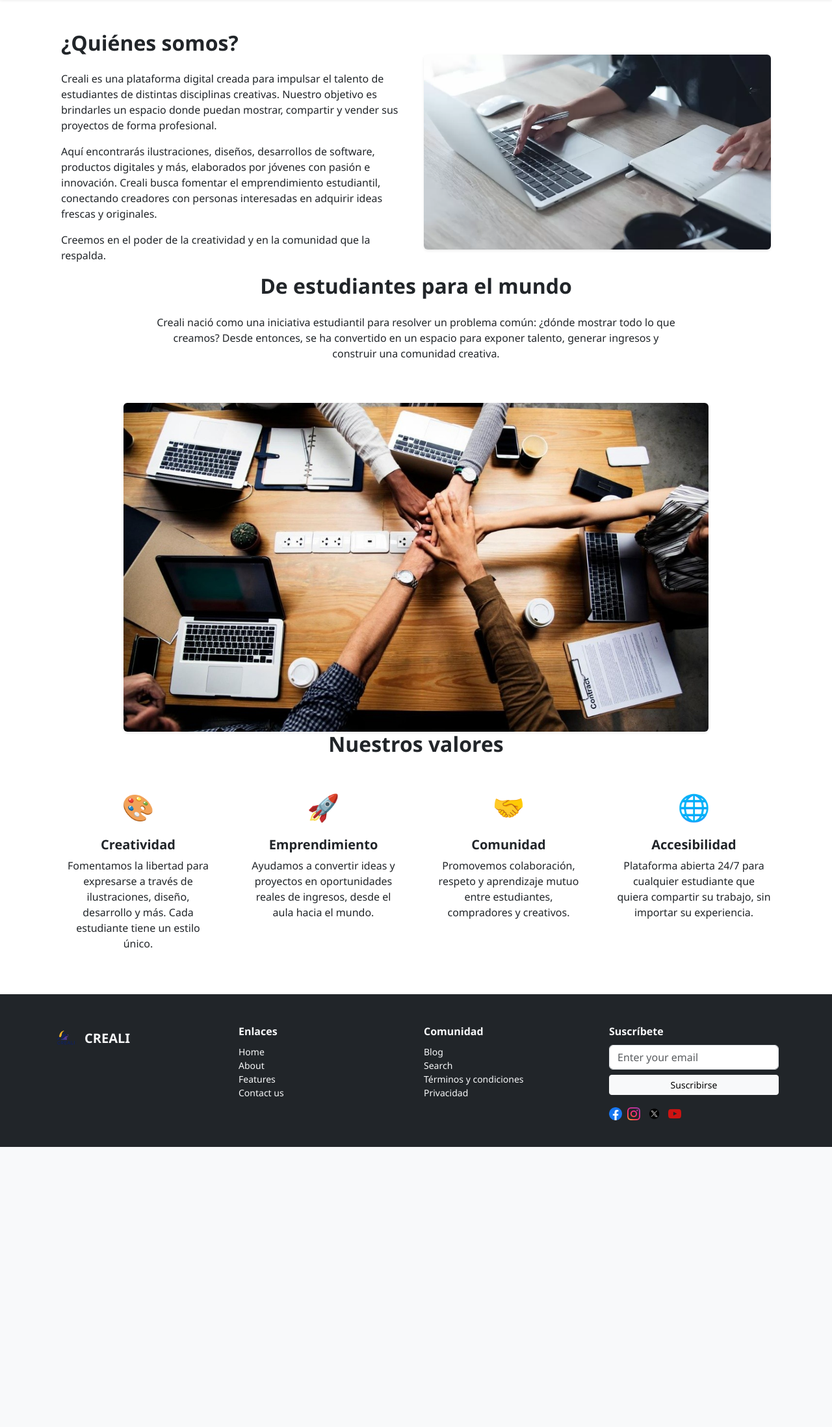
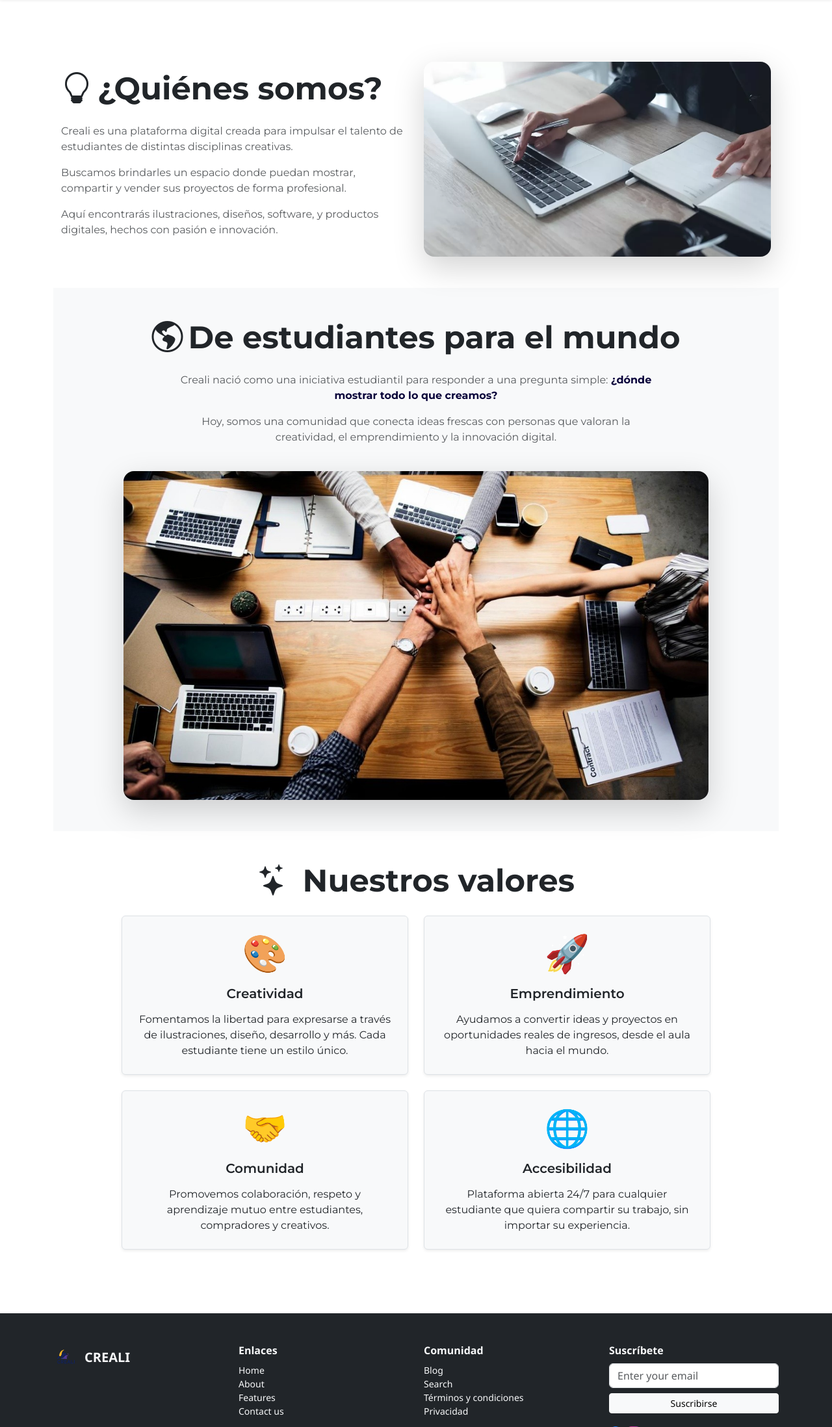
Before and after one commit to AbelIsac/WebCertusCaso1, a Flask app: page /acerca in a window 1280 px wide. Shown: the part 97-2293 px from the top of the page at 65% size. Before the commit the page ends 1862 px from the top, so only its background shows below. Run offline with Flask 3, Linux system fonts and the light colour scheme.

Commit message:
Mejore el aspecto de la pagina acerca.html

```diff
--- /dev/null
+++ b/static/css/acerca.css
@@ -0,0 +1,5 @@
+
+/* Aplica Montserrat solo a elementos dentro del main container de Acerca */
+#acerca-content {
+  font-family: 'Montserrat', sans-serif;
+}
--- a/templates/acerca.html
+++ b/templates/acerca.html
@@ -1,58 +1,106 @@
 {% extends "base.html" %}
+{% block head %}
+  <link rel="stylesheet" href="{{ url_for('static', filename='css/acerca.css') }}">
+  <link href="https://fonts.googleapis.com/css2?family=Montserrat:wght@400;600;700&display=swap" rel="stylesheet">
+{% endblock %}
+
 {% block content %}
-<link rel="stylesheet" href="{{ url_for('static', filename='css/style.css') }}">
 
-<!-- Sección: ¿Quiénes somos? -->
-<section class="section container">
+<section class="py-5 bg-white text-dark">
+  <div class="container" id="acerca-content">
     <div class="row align-items-center">
-    <div class="col-md-6">
-      <h2 class="fw-bold mb-4">¿Quiénes somos?</h2>
-      <p>Creali es una plataforma digital creada para impulsar el talento de estudiantes de distintas disciplinas creativas. Nuestro objetivo es brindarles un espacio donde puedan mostrar, compartir y vender sus proyectos de forma profesional.</p>
-      <p>Aquí encontrarás ilustraciones, diseños, desarrollos de software, productos digitales y más, elaborados por jóvenes con pasión e innovación. Creali busca fomentar el emprendimiento estudiantil, conectando creadores con personas interesadas en adquirir ideas frescas y originales.</p>
-      <p>Creemos en el poder de la creatividad y en la comunidad que la respalda.</p>
+
+      <div class="col-md-6 mb-4 mb-md-0" data-aos="fade-right">
+        <h2 class="fw-bold display-5 text-dark d-flex align-items-center mb-4">
+          <i class="bi bi-lightbulb me-2"></i> ¿Quiénes somos?
+        </h2>
+        <p class="text-muted">Creali es una plataforma digital creada para impulsar el talento de estudiantes de distintas disciplinas creativas.</p>
+        <p class="text-muted">Buscamos brindarles un espacio donde puedan mostrar, compartir y vender sus proyectos de forma profesional.</p>
+        <p class="text-muted">Aquí encontrarás ilustraciones, diseños, software, y productos digitales, hechos con pasión e innovación.</p>
       </div>
-    <div class="col-md-6 text-center mt-4 mt-md-0">
-      <img src="{{ url_for('static', filename='img/acerca12.jpg') }}" class="img-fluid rounded shadow-sm" alt="Estudiante trabajando">
+
+      <div class="col-md-6 text-center" data-aos="fade-left">
+        <img src="{{ url_for('static', filename='img/acerca12.jpg') }}" class="img-fluid rounded-4 shadow-lg" alt="Estudiante trabajando">
+      </div>
+
     </div>
   </div>
 </section>
 
-<!-- Sección: De estudiantes para el mundo -->
-<section class="section section-alt text-center">
-  <div class="container">
-    <h2 class="fw-bold mb-4">De estudiantes para el mundo</h2>
-    <p class="mx-auto" style="max-width: 800px;">Creali nació como una iniciativa estudiantil para resolver un problema común: ¿dónde mostrar todo lo que creamos? Desde entonces, se ha convertido en un espacio para exponer talento, generar ingresos y construir una comunidad creativa.</p>
-    <img src="{{ url_for('static', filename='img/acerca11.jpg') }}" class="img-fluid rounded mt-5 shadow-sm" style="max-width: 900px;" alt="Trabajo en equipo">
+
+<section class="py-5 bg-light text-dark">
+  <div class="container text-center" data-aos="zoom-in" id="acerca-content">
+
+    <h2 class="fw-bold display-5 text-dark d-flex justify-content-center align-items-center mb-4">
+      <i class="bi bi-globe-americas me-2"></i> De estudiantes para el mundo
+    </h2>
+
+    <p class="text-muted mx-auto mt-3" style="max-width: 750px;">
+      Creali nació como una iniciativa estudiantil para responder a una pregunta simple:
+      <span style="color: #070039; font-weight: bold;">¿dónde mostrar todo lo que creamos?</span>
+    </p>
+
+    <p class="text-muted mx-auto" style="max-width: 750px;">
+      Hoy, somos una comunidad que conecta ideas frescas con personas que valoran la creatividad, el emprendimiento y la innovación digital.
+    </p>
+
+    <img src="{{ url_for('static', filename='img/acerca11.jpg') }}" class="img-fluid rounded-4 shadow-lg mt-4" style="max-width: 900px;" alt="Trabajo en equipo">
   </div>
 </section>
 
-<!-- Sección: Nuestros valores -->
-<section class="section container">
-  <div class="text-center mb-5">
-    <h2 class="fw-bold mb-4">Nuestros valores</h2>
+
+
+
+
+<section class="py-5 bg-white text-center">
+  <div class="container" id="acerca-content">
+    <h2 class="fw-bold display-5 text-dark mb-4" style="font-family: 'Montserrat', sans-serif;">
+      <i class="bi bi-stars me-2"></i> Nuestros valores
+    </h2>
+
+
+    <div class="row justify-content-center g-4">
+
+      <!-- Tarjeta 1 -->
+      <div class="col-md-5" data-aos="fade-up" data-aos-delay="100">
+        <div class="p-4 border rounded shadow-sm h-100 bg-light">
+          <div class="display-4 mb-3 text-primary">🎨</div>
+          <h5 class="fw-semibold mb-3">Creatividad</h5>
+          <p class="mb-0">Fomentamos la libertad para expresarse a través de ilustraciones, diseño, desarrollo y más. Cada estudiante tiene un estilo único.</p>
         </div>
-  <div class="row text-center g-5">
-    <div class="col-md-3">
-      <div class="fs-1 mb-3">🎨</div>
-      <h5 class="fw-semibold">Creatividad</h5>
-      <p class="mt-2">Fomentamos la libertad para expresarse a través de ilustraciones, diseño, desarrollo y más. Cada estudiante tiene un estilo único.</p>
       </div>
-    <div class="col-md-3">
-      <div class="fs-1 mb-3">🚀</div>
-      <h5 class="fw-semibold">Emprendimiento</h5>
-      <p class="mt-2">Ayudamos a convertir ideas y proyectos en oportunidades reales de ingresos, desde el aula hacia el mundo.</p>
+
+      <!-- Tarjeta 2 -->
+      <div class="col-md-5" data-aos="fade-up" data-aos-delay="200">
+        <div class="p-4 border rounded shadow-sm h-100 bg-light">
+          <div class="display-4 mb-3 text-success">🚀</div>
+          <h5 class="fw-semibold mb-3">Emprendimiento</h5>
+          <p class="mb-0">Ayudamos a convertir ideas y proyectos en oportunidades reales de ingresos, desde el aula hacia el mundo.</p>
         </div>
-    <div class="col-md-3">
-      <div class="fs-1 mb-3">🤝</div>
-      <h5 class="fw-semibold">Comunidad</h5>
-      <p class="mt-2">Promovemos colaboración, respeto y aprendizaje mutuo entre estudiantes, compradores y creativos.</p>
       </div>
-    <div class="col-md-3">
-      <div class="fs-1 mb-3">🌐</div>
-      <h5 class="fw-semibold">Accesibilidad</h5>
-      <p class="mt-2">Plataforma abierta 24/7 para cualquier estudiante que quiera compartir su trabajo, sin importar su experiencia.</p>
+
+      <!-- Tarjeta 3 -->
+      <div class="col-md-5" data-aos="fade-up" data-aos-delay="300">
+        <div class="p-4 border rounded shadow-sm h-100 bg-light">
+          <div class="display-4 mb-3 text-warning">🤝</div>
+          <h5 class="fw-semibold mb-3">Comunidad</h5>
+          <p class="mb-0">Promovemos colaboración, respeto y aprendizaje mutuo entre estudiantes, compradores y creativos.</p>
+        </div>
+      </div>
+
+      <!-- Tarjeta 4 -->
+      <div class="col-md-5" data-aos="fade-up" data-aos-delay="400">
+        <div class="p-4 border rounded shadow-sm h-100 bg-light">
+          <div class="display-4 mb-3 text-danger">🌐</div>
+          <h5 class="fw-semibold mb-3">Accesibilidad</h5>
+          <p class="mb-0">Plataforma abierta 24/7 para cualquier estudiante que quiera compartir su trabajo, sin importar su experiencia.</p>
+        </div>
+      </div>
+
     </div>
   </div>
 </section>
 
+
+
 {% endblock %}
--- a/templates/base.html
+++ b/templates/base.html
@@ -7,10 +7,19 @@
 
   <!-- ✅ Bootstrap 5 CSS -->
   <link href="https://cdn.jsdelivr.net/npm/bootstrap@5.3.0/dist/css/bootstrap.min.css" rel="stylesheet">
+  <!-- AOS: Animate On Scroll Library -->
+  <link href="https://unpkg.com/aos@2.3.1/dist/aos.css" rel="stylesheet">
+  <!-- ✅ Tu CSS general -->
+  <link rel="stylesheet" href="{{ url_for('static', filename='css/style.css') }}">
+  <!-- Bootstrap Icons (en <head>) -->
+  <link rel="stylesheet" href="https://cdn.jsdelivr.net/npm/bootstrap-icons@1.10.5/font/bootstrap-icons.css">
 
-  <!-- ✅ Tu CSS personalizado -->
-  <link rel="stylesheet" href="{{ url_for('static', filename='css/style.css') }}">
+
+
+  <!-- ✅ CSS adicional por página -->
+  {% block head %}{% endblock %}
 </head>
+
 
 
 <body>
@@ -154,6 +163,10 @@
   </div>
 </div>
 
+<script src="https://unpkg.com/aos@2.3.1/dist/aos.js"></script>
+<script>
+  AOS.init();
+</script>
 
 </body>
 </html>
```
Also changed, not shown: 1 other file. Lines whose indentation alone changed are shown as unchanged.
